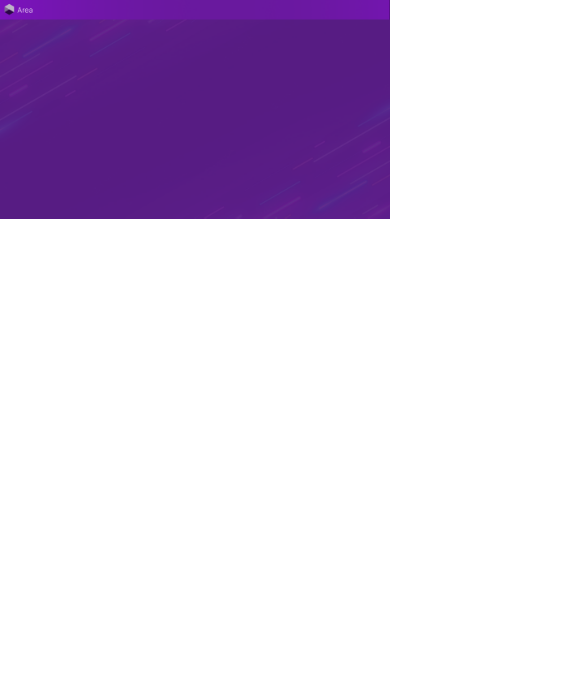
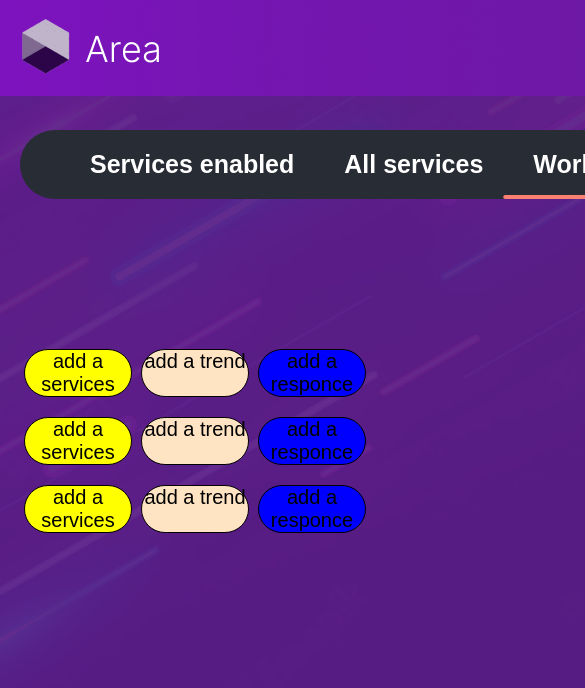
Before and after one commit to Carasssiusaurat/Area_sgf, a React (Create React App) app: page /Workspace in a window 390 px wide. Before the commit this address had no page. Shown: the top 688 px of the page, 585 px wide, since content can reach past the window. Built offline with nearby package versions, Linux system fonts and the light colour scheme.

Commit message:
[correction] Responsive page and [ADD] basic workspace exemple

```diff
--- a/src/App.js
+++ b/src/App.js
@@ -5,6 +5,7 @@
 import Register from "./pages/Register";
 import Home from "./pages/Home";
 import All from "./pages/All";
+import Workspace from "./pages/Workspace";
 
 const App = () => {
   return (
@@ -14,6 +15,7 @@
         <Route path="/register" element={<Register />} />
         <Route path="/home" element={<Home />} />
         <Route path="/all" element={<All />} />
+        <Route path="/Workspace" element={<Workspace />} />
       </Routes>
     </BrowserRouter>
   );
--- a/src/components/Auth.js
+++ b/src/components/Auth.js
@@ -6,14 +6,14 @@
 
   return (
     <div className="auth">
-      <div>
+      <div className="center">
         <input type="text" placeholder="Email" className="email" />
       </div>
       <div className="second-input"></div>
-      <div>
+      <div className="center">
         <input type="password" placeholder="Password" className="password" />
       </div>
-      <div className="login_button"></div>
+      <div className="login"></div>
       <a href="home" class="button">
         {Text}
       </a>
--- a/src/components/Navigation.js
+++ b/src/components/Navigation.js
@@ -17,6 +17,14 @@
         >
           <li>All services</li>
         </NavLink>
+        <NavLink
+          to="/Workspace"
+          className={(nav) => (nav.isActive ? "nav-active" : "")}
+        >
+          <li>Workspace
+              Aria
+          </li>
+        </NavLink>
       </ul>
     </div>
   );
--- /dev/null
+++ b/src/components/Workspace.js
@@ -0,0 +1,57 @@
+import React, {state, setState} from "react";
+import { NavLink } from "react-router-dom";
+import styles from "../styles/components/Workspace.scss";
+
+
+const List_Workspace = () => {
+    let rows = [new Workspaces(), new Workspaces(), new Workspaces()];
+    return(
+        <>
+        {rows.map((Row) => <Row.Aria></Row.Aria>)}
+        </>
+    );
+}
+
+
+class Workspaces extends React.Component {
+    Workspaces(){
+        this.state = {rows : []}
+        this.Add_workspaces.bind(this);
+    }
+
+    Add_workspaces = () =>{
+        let new_row = this.state.rows;
+        new_row.push(this.Aria);
+        this.setState(
+            { rows : new_row }
+        );
+    }
+
+    Aria = () => {
+        return(
+       <div className="aria">
+            <div className = "global-services">
+                <a>add a services</a>
+            </div>
+            <div className = "global-trends">
+                <a>add a trend</a>
+            </div>
+            <div className = "global-responses">
+                <a>add a responce</a>
+            </div>
+       </div>
+        );
+    }
+
+
+
+    render(){
+        return(
+           <this.Aria></this.Aria>
+        );
+    }
+
+
+}
+
+export default List_Workspace;
--- a/src/pages/Login.js
+++ b/src/pages/Login.js
@@ -9,7 +9,7 @@
   return (
     <div>
       <Logo />
-      <Auth Text="Login" />
+      <div className="center" ><Auth Text="Logina"/> </div>
       <div className="google">
         <GoogleOAuthProvider clientId="392568468203-3lrfh8iiiast4keo921gj5n0qajp7vmd.apps.googleusercontent.com">
           <GoogleLoginComponent />
--- a/src/pages/Register.js
+++ b/src/pages/Register.js
@@ -9,7 +9,7 @@
   return (
     <div>
       <Logo />
-      <Auth Text="Sign Up" />
+      <div className="center"><Auth Text="Sign Up" /></div>
       <div className="google">
         <GoogleOAuthProvider clientId="392568468203-3lrfh8iiiast4keo921gj5n0qajp7vmd.apps.googleusercontent.com">
           <GoogleLoginComponent />
--- /dev/null
+++ b/src/pages/Workspace.js
@@ -0,0 +1,15 @@
+import React from "react";
+import Navigation from "../components/Navigation";
+import Services from "../components/Services";
+import List_Workspace from "../components/Workspace";
+
+const Workspace = () => {
+  return (
+    <div>
+      <Navigation></Navigation>
+      <List_Workspace></List_Workspace>
+    </div>
+  );
+};
+
+export default Workspace;
--- a/src/styles/_settings.scss
+++ b/src/styles/_settings.scss
@@ -3,5 +3,9 @@
     margin: 0;
     background-image: url("../img/background1.png");
     background-repeat: no-repeat;
-    background-size: cover;
   }
+
+.center{
+  text-align: center;
+
+}
--- /dev/null
+++ b/src/styles/components/Workspace.scss
@@ -0,0 +1,37 @@
+.aria{
+    width: 90%;
+    height: 10000;
+    margin-left: auto;
+    margin-right: auto;
+    display: flex;
+    flex-direction: row;
+    justify-content: space-around;
+    padding-top: 20px;
+}
+
+.global-services{
+    text-align: center;
+    width: 30%;
+    height: 100%;
+    border: 1px solid black;
+    border-radius: 100ch;
+    background-color: yellow;
+}
+
+.global-trends{
+    text-align: center;
+    width: 30%;
+    height: 500;
+    border: 1px solid black;
+    border-radius: 100ch;
+    background-color: bisque;
+}
+
+.global-responses{
+    text-align: center;
+    width: 30%;
+    height: 500;
+    border: 1px solid black;
+    border-radius: 100ch;
+    background-color: blue;
+}
--- a/src/styles/components/auth.scss
+++ b/src/styles/components/auth.scss
@@ -11,7 +11,6 @@
     border: none;
     outline: none;
     background-color: #2E2D3C;
-    margin-left: 710px;
 }
 
 ::placeholder {
@@ -32,7 +31,6 @@
 
 .button {
     margin-top: 10px;
-    margin-left: 710px;
     height: 30px;
     width: 450px;
     display: inline-block;
--- a/src/styles/components/home.scss
+++ b/src/styles/components/home.scss
@@ -6,19 +6,18 @@
         font-weight: bold;
         margin-left: 20px;
         background: $color-3;
-        width: 500px;
+        width: 800px;
         border-radius: 10rem;
 
         a {
             text-decoration: none;
             padding: 20px;
-
             li {
+                padding-left: 10px;
                 font-size: 25px;
                 color: white;
                 transition: 0.2s;
                 cursor: pointer;
-
                 &:hover {
                     color: $color-2;
                 }
--- a/src/styles/components/logo.scss
+++ b/src/styles/components/logo.scss
@@ -1,8 +1,4 @@
 .logo {
-    margin-left: 780px;
+    text-align: center;
     margin-top: 200px;
-    // h3 {
-    //   margin-left: 10px;
-    //   color: $color-1;
-    // }
   }
```
Also changed, not shown: 2 other files (tests, documents, lock files or other folders).
